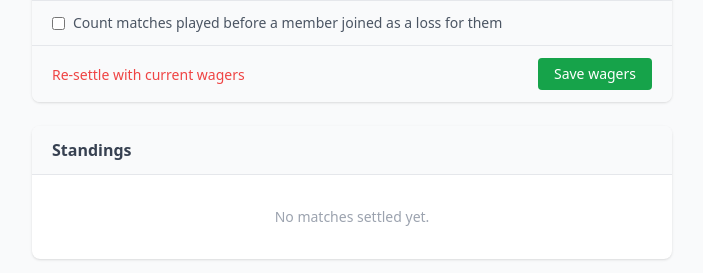
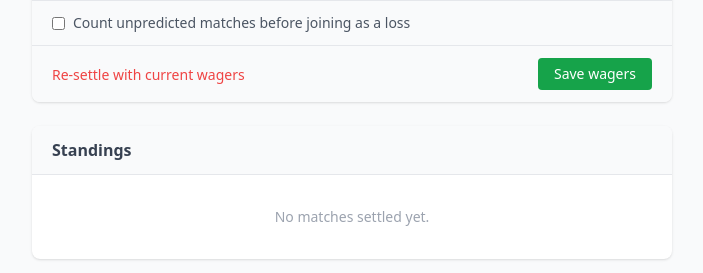
Before and after one commit to huypham10/world-cup-prediction, a Python web app: template app/templates/scoreboard/group.html in a window 1280 px wide. Shown: the part 210-483 px from the top of the page, without its empty margins (288-991 px from the left). Run offline with Jinja, Linux system fonts and the light colour scheme; the template is opened without the code that fills it, so the values that code supplies are empty; some libraries are stand-ins or nearby versions.

Commit message:
change web layout for unpredicted before joinging groups

```diff
--- a/app/templates/scoreboard/group.html
+++ b/app/templates/scoreboard/group.html
@@ -75,7 +75,7 @@
         <input type="checkbox" name="late_join_counts_as_loss" value="1"
           {% if group.late_join_counts_as_loss %}checked{% endif %}
           class="rounded border-gray-300 text-green-600 focus:ring-green-500">
-        Count matches played before a member joined as a loss for them
+        Count unpredicted matches before joining as a loss
       </label>
     </div>
   </form>
@@ -99,7 +99,7 @@
   <div class="px-5 py-3 border-b bg-gray-50 flex items-center justify-between">
     <h2 class="font-semibold text-gray-700 text-sm">Wager Settings</h2>
     {% if group.late_join_counts_as_loss %}
-      <span class="text-xs text-gray-500">Matches before joining count as a loss</span>
+      <span class="text-xs text-gray-500">Unpredicted matches before joining count as a loss</span>
     {% endif %}
   </div>
   <table class="w-full text-sm">
@@ -306,7 +306,7 @@
           {% if mr.user.id == current_user.id %}<span class="text-xs text-gray-400 font-normal">(you)</span>{% endif %}
         </span>
         {% if not mr.eligible %}
-          <span class="text-xs text-gray-300 italic">Joined after kickoff</span>
+          <span class="text-xs text-gray-300 italic">No prediction before kickoff</span>
         {% else %}
           <div class="flex items-center gap-3">
             <span class="text-gray-500">
```
